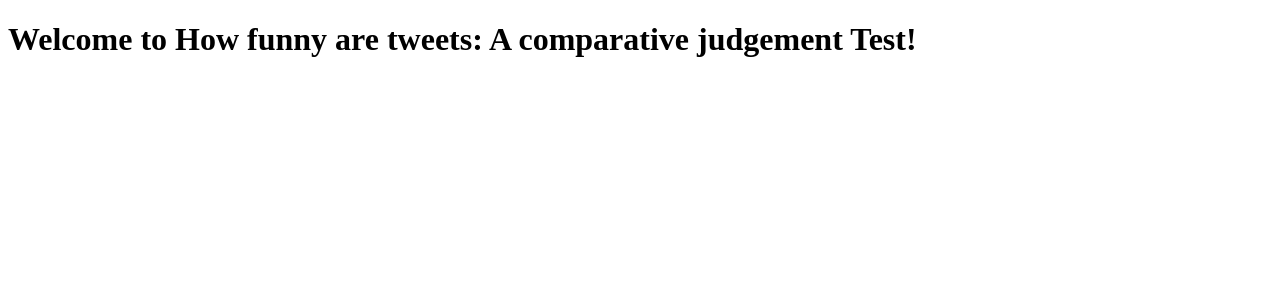
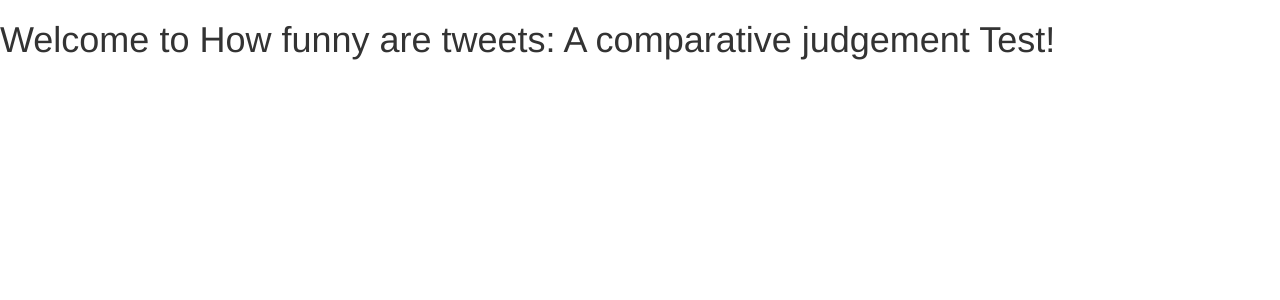
Before and after one commit to codingWithAndy/CDT_MSc_Thesis, a Flask app: page / in a window 1280 px wide. Shown: the top 300 px of the page. Run offline with Flask 2, Linux system fonts and the light colour scheme; data that the repository does not hold is empty; some libraries are stand-ins or nearby versions.

Commit message:
minor updates.

```diff
--- a/Implementation/Web App/app.py
+++ b/Implementation/Web App/app.py
@@ -1,6 +1,8 @@
-from flask import Flask, render_template, request
+from flask import Flask, render_template, request, url_for
 from flask_cors import CORS
 from models import get_post, create_post
+
+#from logic import [Required function]
 
 # Needs to change copy and paste from social media app so far.
 app = Flask(__name__)
@@ -17,9 +19,9 @@ def index():
         post = request.form.get('post')
         create_post(name, post)
 
-    posts = get_post()
+    #posts = get_post()
 
-    return render_template('index.html', posts=posts)
+    return render_template('index.html')
 
 
 if __name__ == '__main__':
--- a/Implementation/Web App/static/css/main.css
+++ b/Implementation/Web App/static/css/main.css
@@ -0,0 +1,7 @@
+body {
+    background-color: red;
+}
+
+h1 {
+    color: blueviolet;
+}
--- a/Implementation/Web App/templates/index.html
+++ b/Implementation/Web App/templates/index.html
@@ -11,7 +11,15 @@
     <title>Welcome | Comparative Judgement</title>
     <meta name="description" content="">
     <meta name="viewport" content="width=device-width, initial-scale=1">
-    <link rel="stylesheet" href="">
+    <link rel="stylesheet" href="{{ url_for('static', filename='css/main.css') }}">
+    <!-- Latest compiled and minified CSS -->
+    <link rel="stylesheet" href="https://maxcdn.bootstrapcdn.com/bootstrap/3.4.1/css/bootstrap.min.css">
+
+    <!-- jQuery library -->
+    <script src="https://ajax.googleapis.com/ajax/libs/jquery/3.5.1/jquery.min.js"></script>
+
+    <!-- Latest compiled JavaScript -->
+    <script src="https://maxcdn.bootstrapcdn.com/bootstrap/3.4.1/js/bootstrap.min.js"></script>
 </head>
 
 <body>
```
Also changed, not shown: Implementation/Web App/logic.py (added), 1 other file.
